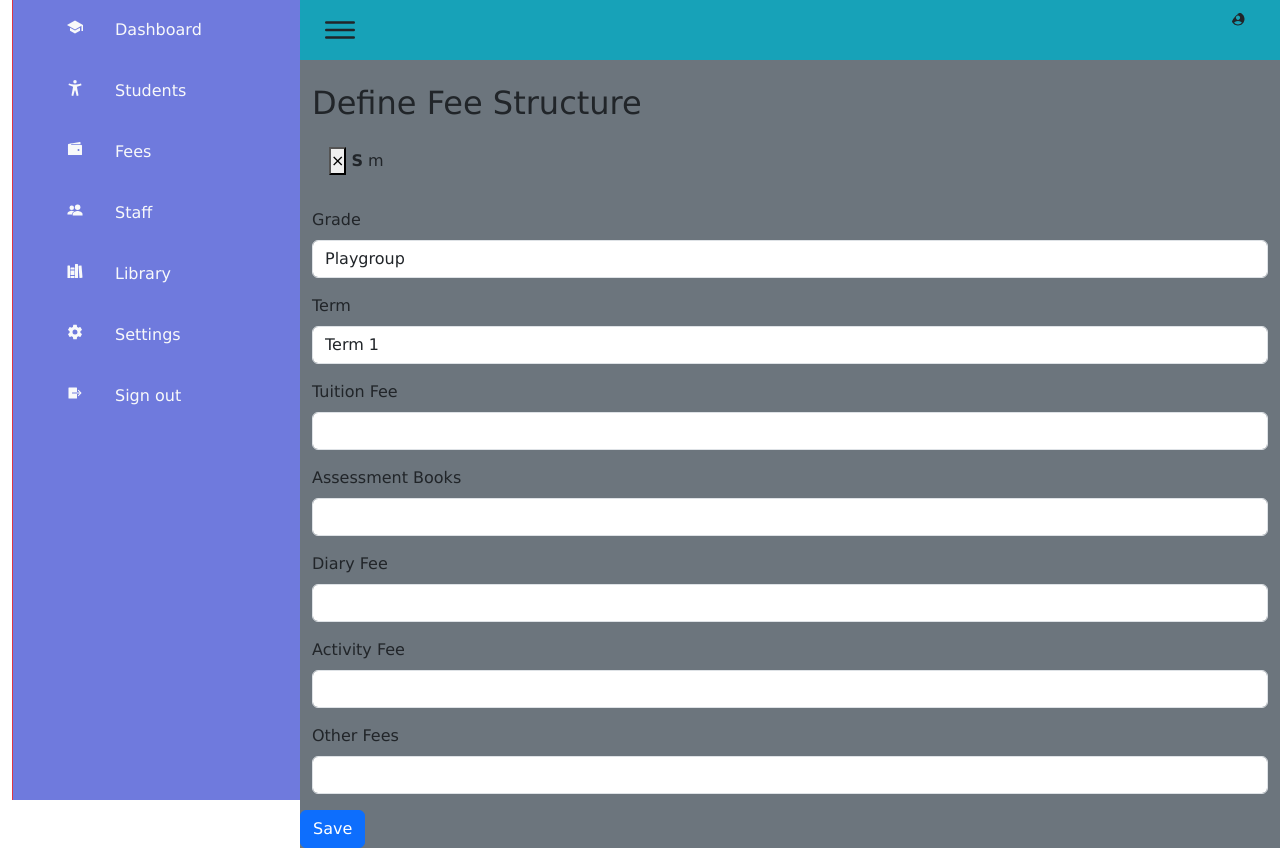
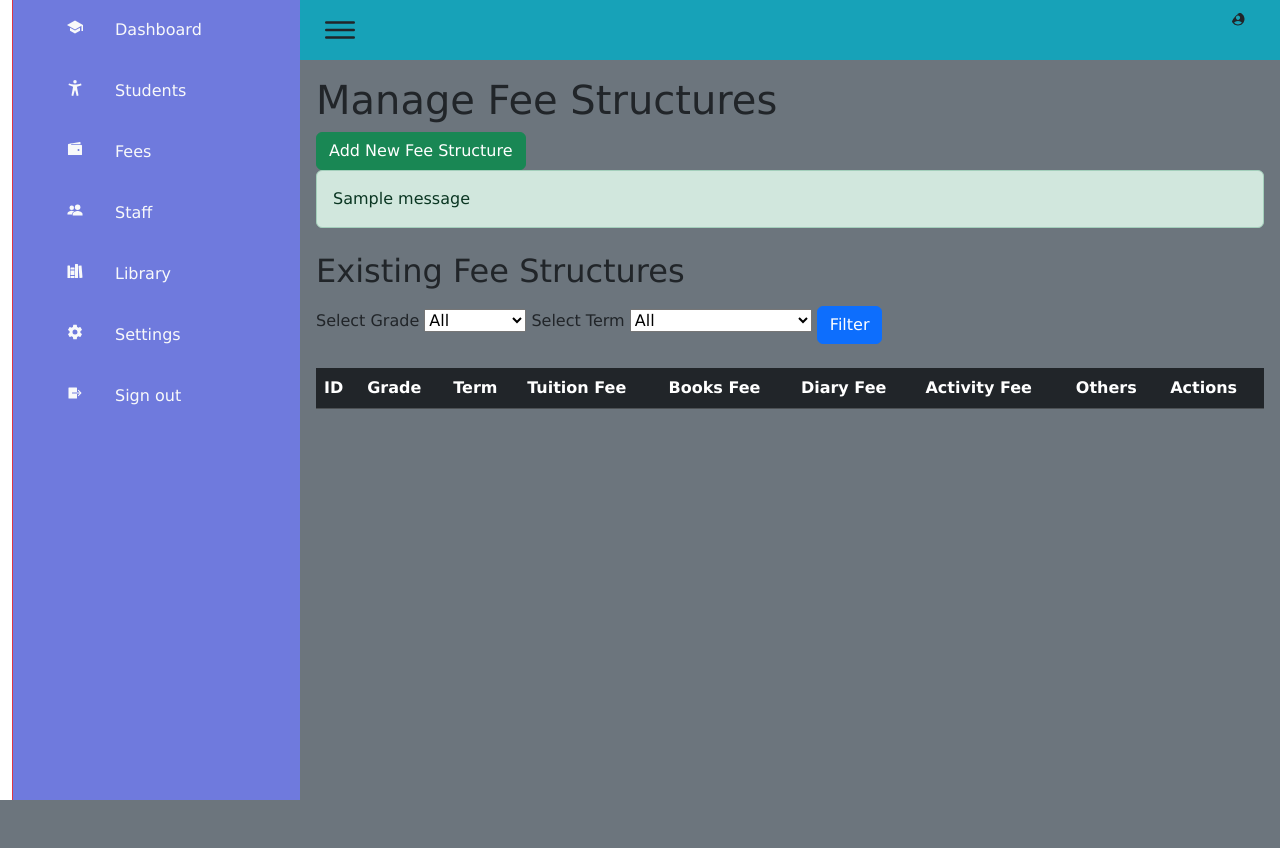
Before and after one commit to Kimshubb/Pet_project, a Flask app: page /fee_structure in a window 1280 px wide. After the commit the page ends 800 px from the top, so only its background shows below. Run offline with Flask 3, Linux system fonts and the light colour scheme; a user stored in the database is signed in; tables that the repository leaves empty hold one stand-in row (values such as "Sample post"); one stand-in notice (Sample message) is shown; lists and menus that the app fills with data are empty.

Commit message:
working term,fee structure,student and login routes

```diff
--- a/jps_erp/forms.py
+++ b/jps_erp/forms.py
@@ -60,9 +60,9 @@
     amount = FloatField('Amount', validators=[DataRequired()])
     pay_date = DateField('Pay Date', validators=[DataRequired()])
     code = StringField('Code', validators=[DataRequired()])
-    balance = FloatField('Balance', validators=[DataRequired()])
+    #balance = FloatField('Balance', validators=[DataRequired()])
     cf_balance = FloatField('Carry Forward Balance', default=0.0)
-    school_id = IntegerField('School ID', validators=[DataRequired()])
+    #school_id = IntegerField('School ID', validators=[DataRequired()])
     term_id = IntegerField('Term ID', validators=[DataRequired()])
     submit = SubmitField('Submit')
 
@@ -70,12 +70,13 @@
     grade = SelectField('Grade', choices=[('Playgroup', 'Playgroup'), ('PP1', 'PP1'), ('PP2', 'PP2'),
                                           ('1', 'Grade 1'), ('2', 'Grade 2'), ('3', 'Grade 3'),
                                           ('4', 'Grade 4'), ('5', 'Grade 5'), ('6', 'Grade 6')], validators=[DataRequired()])
-    term = SelectField('Term', choices=[('Term 1', 'Term 1'), ('Term 2', 'Term 2'), ('Term 3', 'Term 3')], validators=[DataRequired()])
+    term_id = SelectField('Term', coerce=int, validators=[DataRequired()])
     tuition_fee = FloatField('Tuition Fee', validators=[DataRequired()])
     ass_books = FloatField('Assessment Books', validators=[DataRequired()])
     diary_fee = FloatField('Diary Fee', validators=[DataRequired()])
     activity_fee = FloatField('Activity Fee', validators=[DataRequired()])
     others = FloatField('Other Fees', validators=[DataRequired()])
+    #term_id = IntegerField('Term ID', validators=[DataRequired()])
 
     #additional_fees = FieldList(FormField(Additional_feeForm), min_entries=1, max_entries=10)
     submit = SubmitField('Save')
--- a/jps_erp/models.py
+++ b/jps_erp/models.py
@@ -137,13 +137,14 @@
     end_date = sa.Column(sa.Date, nullable=False)
     year = sa.Column(sa.Integer, nullable=False)
     current = sa.Column(sa.Boolean, default=False, nullable=False)
+    school_id = sa.Column(sa.Integer, sa.ForeignKey('school.school_id'), nullable=False)
 
     students = so.relationship('Student', back_populates='current_term')
     fee_payments = so.relationship('FeePayment', back_populates='term')
     fee_structures = so.relationship('FeeStructure', back_populates='term')
 
-    __table_args__ = (sa.UniqueConstraint('name', 'year', name='unique_term_name_year'),
-    )
+    #__table_args__ = (sa.UniqueConstraint('name', 'year', name='unique_term_name_year'),
+    #)
 
     def __repr__(self):
         return f"Term('{self.name}',  '{self.year}', '{self.start_date}', '{self.end_date}')"
--- a/jps_erp/routes.py
+++ b/jps_erp/routes.py
@@ -7,6 +7,7 @@
 from jps_erp.models import User, Student, School, FeePayment, FeeStructure, AdditionalFee, Term, MpesaTransaction
 import sqlalchemy as sa
 from datetime import datetime
+from jps_erp.utils import calculate_balance
 
 @app.route("/", strict_slashes=False)
 def home():
@@ -123,7 +124,7 @@
         term_filter = request.args.get('term', 'all')
         #year_filter = request.args.get('year', 'all')
 
-        query = Student.query.filter_by(current_term_id=current_term.id)
+        query = Student.query.filter_by(current_term_id=current_term.id, school_id=current_user.school_id)
 
         if grade_filter != 'all':
             print("Debugging: Applying grade filter")
@@ -135,7 +136,7 @@
 
         students = query.all()
         form = Student_registrationForm()
-        terms = Term.query.all()  # Get all terms for the term dropdown
+        terms = Term.query.filter_by(school_id=current_user.school_id).all()  # Get all terms for the term dropdown
 
         return render_template('students.html', students=students, form=form, terms=terms)
     else:
@@ -242,7 +243,7 @@
         term_year = form.year.data
 
         # Check if term already exists with the same name and year
-        existing_term = Term.query.filter_by(name=term_name, year=term_year).first()
+        existing_term = Term.query.filter_by(name=term_name, year=term_year, school_id=current_user.school_id).first()
 
         if term_id:
             term = Term.query.get(term_id)
@@ -253,12 +254,12 @@
             if existing_term:
                 flash(f"Term already exists for the year {term_year}.", 'danger')
                 return redirect(url_for('manage_terms'))
-            term = Term()
+            term = Term(school_id=current_user.school_id)
             db.session.add(term)
 
         if form.current.data:
             # Unset the current term for all terms in the same year
-            Term.query.filter_by(year=form.year.data).update({Term.current: False})
+            Term.query.filter_by(year=form.year.data, school_id=current_user.school_id).update({Term.current: False})
             db.session.commit()
 
         term.name = form.name.data
@@ -271,7 +272,7 @@
         flash('Term has been added/updated!', 'success')
         return redirect(url_for('manage_terms'))
 
-    terms = Term.query.all()
+    terms = Term.query.filter_by(school_id=current_user.school_id).all()
     return render_template('manage_terms.html', form=form, terms=terms)
 
 @app.route('/delete_student', methods=['POST'], strict_slashes=False)
@@ -333,7 +334,9 @@
 @login_required
 def new_payment():
     if not current_user.is_authenticated:
+        print("Debug: User is not authenticated. Redirecting to login.")
         return redirect(url_for('login'))
+    print(f"Debug: User is authenticated. User ID: {current_user.id}, Username: {current_user.username}")
 
     form = Fee_paymentForm()
     print(form.errors)
@@ -347,6 +350,7 @@
 
     if form.validate_on_submit():
         current_term = Term.query.filter_by(current=True).first()
+        print(f"Debug: current term found: {current_term}")
 
         pay_date = datetime.today
         student_id = form.student_id.data
@@ -362,6 +366,12 @@
         if not student:
             flash('Student not found', 'danger')
             return redirect(url_for('new_payment'))
+        try:
+            balance = calculate_balance(student_id)
+        except ValueError as e:
+            flash(str(e), 'danger')
+            return redirect(url_for('new_payment'))
+
 
         if method == 'Mpesa':
             # Check if the Mpesa transaction code has already been used
@@ -387,9 +397,9 @@
             method=method,
             amount=amount,
             code=code,
-            balance=0,  # This should be recalculated correctly
-            cf_balance=cf_balance,
-            school_id=student.school_id,
+            balance=balance,  # This should be recalculated correctly
+            cf_balance=0,
+            school_id=school_id,
             student_id=student.student_id,
             pay_date=pay_date,
             term_id=term_id
@@ -417,17 +427,24 @@
 def search_student():
     query = request.args.get('q', '')
     if query:
-        students = Student.query.filter(Student.name.ilike(f'%{query}%'), Student.school_id == current_user.school_id).all()
+        students = Student.query.filter(Student.full_name.ilike(f'%{query}%'), Student.school_id == current_user.school_id).all()
         suggestions = []
         for student in students:
             # Assuming there is a method or attribute to get the current term for the student
-            current_term = Term.query.filter_by(student_id=student.student_id, is_current=True).first()
+            current_term = (
+                db.session.query(Term)
+                .join(Student, Student.current_term_id == Term.id)
+                .filter(Student.student_id == student.student_id, Term.current == True)
+                .first()
+            )
             term_id = current_term.id if current_term else None
-            suggestions.append({'id': student.student_id, 'name': student.name, 'term_id': term_id})
+            suggestions.append({'id': student.student_id, 'name': student.full_name, 'term_id': term_id})
         return jsonify(suggestions)
     return jsonify([])
 
+"""
 @app.route('/fee_structure', methods=['GET', 'POST'])
+@login_required
 def fee_structure():
     form = Fee_structureForm()
     print(form.errors)
@@ -465,9 +482,9 @@
                                          school_id=current_user.school_id)
             db.session.add(fee_structure)
             db.session.commit()
-            """
 
-            # Process additional fees
+
+            # Process additional fees//
             for additional_fee_entry in form.additional_fees.entries:
                 additional_fee_form = Additional_feeForm(obj=additional_fee_entry)
                 if additional_fee_form.validate():
@@ -483,7 +500,7 @@
             db.session.commit()
 
             flash('Fee structure saved successfully', 'success')
-            return redirect(url_for('payments'))"""
+            return redirect(url_for('payments'))//
         except Exception as e:
             # Log the error for debugging purposes
             print(f'Error occurred: {e}')
@@ -491,6 +508,101 @@
             # Redirect to the form page or display an error page
             return redirect(url_for('fee_structure'))  # Redirect to the form page
     return render_template('fee_structure.html', form=form)
+"""
+@app.route('/fee_structure', methods=['GET', 'POST'])
+@login_required
+def manage_fee_structure():
+    form = Fee_structureForm()
+    form.term_id.choices = [(term.id, f"{term.name} {term.year}") for term in Term.query.filter_by(school_id=current_user.school_id).all()]
+    print(form.errors)
+
+    if form.is_submitted():
+        print("submitted")
+
+    if form.validate():
+        print("valid")
+
+    print(form.errors)
+    term_filter = request.args.get('term', 'all')
+    grade_filter = request.args.get('grade', 'all')
+
+    print("Debug: Entered manage_fee_structure route")
+    print(f"Debug: term_filter = {term_filter}")
+
+    if form.validate_on_submit():
+        fee_structure_id = request.form.get('fee_structure_id')
+        grade = form.grade.data
+        term_id = form.term_id.data  # term ID from the form
+        tuition_fee = float(form.tuition_fee.data)
+        ass_books = float(form.ass_books.data)
+        diary_fee = float(form.diary_fee.data)
+        activity_fee = float(form.activity_fee.data)
+        others = float(form.others.data)
+
+
+        print(f"Debug: Form validated. fee_structure_id = {fee_structure_id}, grade = {grade}, term_id = {term_id}")
+        print(f"Debug: tuition_fee = {tuition_fee}, ass_books = {ass_books}, diary_fee = {diary_fee}, activity_fee = {activity_fee}, others = {others}")
+
+        term = Term.query.get(term_id)  # Get the Term instance from the ID
+        print(f"Debug: Retrieved term = {term}")
+
+        if fee_structure_id:
+            # Update existing fee structure
+            fee_structure = FeeStructure.query.get(fee_structure_id)
+            if not fee_structure:
+                flash('Fee structure not found.', 'danger')
+                print("Debug: Fee structure not found.")
+                return redirect(url_for('manage_fee_structure'))
+            print("Debug: Updating existing fee structure")
+            fee_structure.grade = grade
+            fee_structure.term = term
+            fee_structure.tuition_fee = tuition_fee
+            fee_structure.ass_books = ass_books
+            fee_structure.diary_fee = diary_fee
+            fee_structure.activity_fee = activity_fee
+            fee_structure.others = others
+        else:
+
+            # Create new fee structure
+            print("Debug: Creating new fee structure")
+            existing_fee_structure = FeeStructure.query.filter_by(grade=grade, term=term, school_id=current_user.school_id).first()
+            if existing_fee_structure:
+                print("Debug: Fee structure for this grade and term already exists.")
+                flash('Fee structure for this grade and term already exists.', 'danger')
+                return redirect(url_for('manage_fee_structure'))
+
+            fee_structure = FeeStructure(
+                grade=grade,
+                term_id=term_id,
+                tuition_fee=tuition_fee,
+                ass_books=ass_books,
+                diary_fee=diary_fee,
+                activity_fee=activity_fee,
+                others=others,
+                school_id=current_user.school_id
+            )
+            db.session.add(fee_structure)
+
+        db.session.commit()
+        flash('Fee structure has been added/updated!', 'success')
+        return redirect(url_for('manage_fee_structure'))
+
+    fee_structures_query = FeeStructure.query.filter_by(school_id=current_user.school_id)
+    if grade_filter != 'all':
+        print("Debug: Applying grade filter")
+        fee_structures_query = fee_structures_query.filter_by(grade=grade_filter)
+    if term_filter:
+        fee_structures_query = fee_structures_query.filter_by(term_id=term_filter)
+    fee_structures = fee_structures_query.all()
+    print(f"Debug: Retrieved fee_structures = {fee_structures}")
+
+    terms = Term.query.filter_by(school_id=current_user.school_id).all()
+    grades = db.session.query(FeeStructure.grade).distinct().all()
+    grades = [grades[0] for grade in grades]
+    print(f"Debug: Retrieved terms = {terms}")
+
+    return render_template('fee_structure.html', form=form, fee_structures=fee_structures, terms=terms, grades=grades)
+
 
 
 @app.route('/settings/additional_fees', methods=['GET', 'POST'])
--- a/jps_erp/templates/fee_structure.html
+++ b/jps_erp/templates/fee_structure.html
@@ -1,25 +1,104 @@
 {% extends "dashboard.html" %}
 {% block content %}
-<div class="container mt-4">
-    <h2>Define Fee Structure</h2>
-    {% with messages = get_flashed_messages() %}
+<div class="jumbotron p-3">
+    <h1>Manage Fee Structures</h1>
+    <button type="button" class="btn btn-success float-right" data-bs-toggle="modal" data-bs-target="#feeStructureModal">
+        Add New Fee Structure
+    </button>
+    {% with messages = get_flashed_messages(with_categories=true) %}
     {% if messages %}
-    <div class="alert alert-dismissible alert-{{ messages[0][1] }}">
-        <button type="button" class="close" data-dismiss="alert">&times;</button>
-        <strong>{{ messages[0][0] }}</strong> {{ messages[0][2] }}
+        {% for category, message in messages %}
+            <div class="alert alert-{{ category }}" role="alert">
+                {{ message }}
             </div>
+        {% endfor %}
     {% endif %}
 {% endwith %}
-    <form method="POST" action="{{ url_for('fee_structure') }}">
-        {{ form.csrf_token }}
 
+    <h2 class="mt-4">Existing Fee Structures</h2>
+    <form method="GET" action="{{ url_for('manage_fee_structure') }}">
+        <label for="grade">Select Grade</label>
+        <select name="grade" id="grade">
+            <option value="all">All</option>
+            <option value="Playgroup">Playgroup</option>
+            <option value="PP1">PP1</option>
+            <option value="PP2">PP2</option>
+            <option value="1">Grade 1</option>
+            <option value="2">Grade 2</option>
+            <option value="3">Grade 3</option>
+            <option value="4">Grade 4</option>
+            <option value="5">Grade 5</option>
+            <option value="6">Grade 6</option>
+        </select>
+        <label for="term">Select Term</label>
+        <select name="term" id="term">
+            <option value="all">All</option>
+            {% for term in terms %}
+                <option value="{{ term.id }}">{{ term.name }} - {{ term.year }}</option>
+            {% endfor %}
+        </select>
+        <button type="submit" class="btn btn-primary mt-2">Filter</button>
+    </form>
+
+    <table class="table table-hover table-dark mt-4">
+        <thead>
+            <tr>
+                <th>ID</th>
+                <th>Grade</th>
+                <th>Term</th>
+                <th>Tuition Fee</th>
+                <th>Books Fee</th>
+                <th>Diary Fee</th>
+                <th>Activity Fee</th>
+                <th>Others</th>
+                <th>Actions</th>
+            </tr>
+        </thead>
+        <tbody>
+            {% for fee in fee_structures %}
+            <tr>
+                <td>{{ fee.id }}</td>
+                <td>{{ fee.grade }}</td>
+                <td>{{ fee.term.name }} {{ fee.term.year }}</td>
+                <td>{{ fee.tuition_fee }}</td>
+                <td>{{ fee.ass_books }}</td>
+                <td>{{ fee.diary_fee }}</td>
+                <td>{{ fee.activity_fee }}</td>
+                <td>{{ fee.others }}</td>
+                <td>
+                    <button class="btn btn-warning btn-xs edit-fee-btn"
+                            data-id="{{ fee.id }}"
+                            data-grade="{{ fee.grade }}"
+                            data-term_id="{{ fee.term.id }}"
+                            data-tuition_fee="{{ fee.tuition_fee }}"
+                            data-ass_books="{{ fee.ass_books }}"
+                            data-diary_fee="{{ fee.diary_fee }}"
+                            data-activity_fee="{{ fee.activity_fee }}"
+                            data-others="{{ fee.others }}">Edit</button>
+                </td>
+            </tr>
+            {% endfor %}
+        </tbody>
+    </table>
+
+    <!-- Modal -->
+    <div class="modal fade" id="feeStructureModal" tabindex="-1" aria-labelledby="feeStructureModalLabel" aria-hidden="true">
+        <div class="modal-dialog modal-dialog-scrollable">
+            <div class="modal-content">
+                <div class="modal-header">
+                    <h5 class="modal-title" id="feeStructureModalLabel">Add/Edit Fee Structure</h5>
+                    <button type="button" class="btn-close" data-bs-dismiss="modal" aria-label="Close"></button>
+                </div>
+                <div class="modal-body">
+                    <form id="feeStructureForm" method="POST" action="{{ url_for('manage_fee_structure') }}">
+                        {{ form.hidden_tag() }}
                         <div class="mb-3">
                             <label for="grade" class="form-label">{{ form.grade.label }}</label>
                             {{ form.grade(class="form-control", id="grade") }}
                         </div>
                         <div class="mb-3">
-            <label for="term" class="form-label">{{ form.term.label }}</label>
-            {{ form.term(class="form-control", id="term") }}
+                            <label for="term_id" class="form-label">{{ form.term_id.label }}</label>
+                            {{ form.term_id(class="form-control", id="term_id") }}
                         </div>
                         <div class="mb-3">
                             <label for="tuition_fee" class="form-label">{{ form.tuition_fee.label }}</label>
@@ -41,37 +120,44 @@
                             <label for="others" class="form-label">{{ form.others.label }}</label>
                             {{ form.others(class="form-control", id="others") }}
                         </div>
-       <!--
-        <div class="mb-3" id="additional-fees">
-            <label>Additional Fees</label>
+                        <input type="hidden" id="fee_structure_id" name="fee_structure_id">
+                        <button type="submit" class="btn btn-primary">Submit</button>
+                    </form>
+                </div>
+            </div>
+        </div>
+    </div>
 </div>
 
-        <div class="form-group">
-            <button type="button" class="btn btn-secondary" onclick="addAdditionalFee()">Add Additional Fee</button>-->
-        </div>
+<script>
+document.addEventListener("DOMContentLoaded", function() {
+    const feeStructureModal = document.getElementById('feeStructureModal');
+    const feeStructureForm = document.getElementById('feeStructureForm');
+    const feeStructureModalLabel = document.getElementById('feeStructureModalLabel');
+    const feeStructureIdInput = document.getElementById('fee_structure_id');
 
-        <button type="submit" class="btn btn-primary">Save</button>
-    </form>
-    <!--
-    <script>
-        function addAdditionalFee() {
-            let additionalFeesContainer = document.getElementById('additional-fees');
-            let newAdditionalFeeIndex = additionalFeesContainer.getElementsByClassName('form-row').length;
-            let csrfToken = document.querySelector('input[name="csrf_token"]').value;
-            let newAdditionalFee = document.createElement('div');
-            newAdditionalFee.classList.add('form-row');
-            newAdditionalFee.innerHTML = `
-                <input type="hidden" name="additional_fees-${newAdditionalFeeIndex}-csrf_token" value="${csrfToken}">
-                <div class="col">
-                    <label for="additional_fees-${newAdditionalFeeIndex}-fee_name">Fee Name</label>
-                    <input type="text" name="additional_fees-${newAdditionalFeeIndex}-fee_name" id="additional_fees-${newAdditionalFeeIndex}-fee_name" class="form-control" required>
-                </div>
-                <div class="col">
-                    <label for="additional_fees-${newAdditionalFeeIndex}-payable_amount">Payable Amount</label>
-                    <input type="text" name="additional_fees-${newAdditionalFeeIndex}-payable_amount" id="additional_fees-${newAdditionalFeeIndex}-payable_amount" class="form-control" required>
-                </div>
-            `;
-            additionalFeesContainer.appendChild(newAdditionalFee);
-        }
-    </script>-->
+    document.querySelectorAll('.edit-fee-btn').forEach(button => {
+        button.addEventListener('click', function() {
+            feeStructureForm.action = `{{ url_for('manage_fee_structure', fee_structure_id='') }}/${this.dataset.id}`;
+            feeStructureModalLabel.textContent = 'Edit Fee Structure';
+            document.getElementById('grade').value = this.dataset.grade;
+            document.getElementById('term_id').value = this.dataset.term_id;
+            document.getElementById('tuition_fee').value = this.dataset.tuition_fee;
+            document.getElementById('ass_books').value = this.dataset.ass_books;
+            document.getElementById('diary_fee').value = this.dataset.diary_fee;
+            document.getElementById('activity_fee').value = this.dataset.activity_fee;
+            document.getElementById('others').value = this.dataset.others;
+            feeStructureIdInput.value = this.dataset.id;
+            new bootstrap.Modal(feeStructureModal).show();
+        });
+    });
+
+    feeStructureModal.addEventListener('hidden.bs.modal', function() {
+        feeStructureForm.action = '{{ url_for("manage_fee_structure") }}';
+        feeStructureModalLabel.textContent = 'Add New Fee Structure';
+        feeStructureForm.reset();
+        feeStructureIdInput.value = '';
+    });
+});
+</script>
 {% endblock %}
```
Also changed, not shown: jps_erp/templates/fee_structure1.html (added, +77 -0 lines), jps_erp/templates/manage_terms.html (+9 -0 lines), jps_erp/templates/new_payment.html (+19 -12 lines), jps_erp/utils.py (+47 -0 lines), migrations/versions/b88f4d20087e_remove_term_name_unique_constraint.py (added, +16 -0 lines), migrations/versions/d7df7ead857d_new_initial_migration.py (renamed from migrations/versions/a8fa49e97582_resolved_relationships.py, +32 -20 lines), jps_erp/jpserp_kisii.db. Lines whose indentation alone changed are shown as unchanged.
